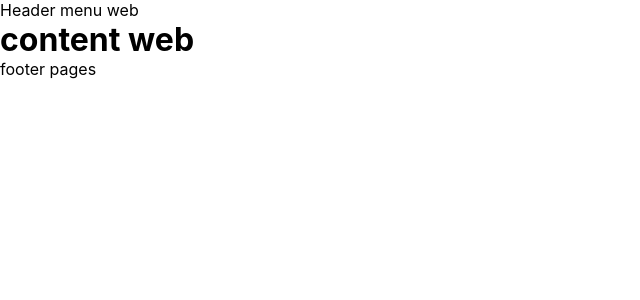
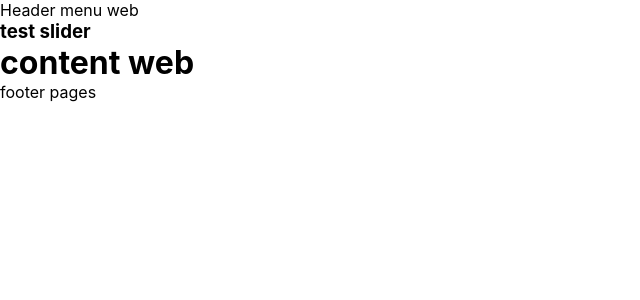
Before and after one commit to lamtruong28/do-an-web, a React (Vite) app: page / in a window 1280 px wide. Shown: the top 300 px of the page, without its empty margins (0-640 px from the left). Built offline with nearby package versions, Linux system fonts and the light colour scheme.

Commit message:
App-Slider

```diff
--- a/src/App.jsx
+++ b/src/App.jsx
@@ -2,12 +2,14 @@ import './App.css'
 import Body from './components/Body'
 import Footer from './components/Footer'
 import Header from './components/Header'
+import Slider from './components/Slider'
 
 function App() {
 
   return (
     <div className="app">
       <Header />
+      <Slider />
       <Body />
       <Footer />
     </div>
--- /dev/null
+++ b/src/components/Slider/index.jsx
@@ -0,0 +1,9 @@
+import './slider.css';
+
+export default function () {
+    return (
+        <section>
+            <h3>test slider</h3>
+        </section>
+    )
+}
```
Also changed, not shown: src/components/Slider/slider.css (added), 1 other file (tests, documents, lock files or other folders).
